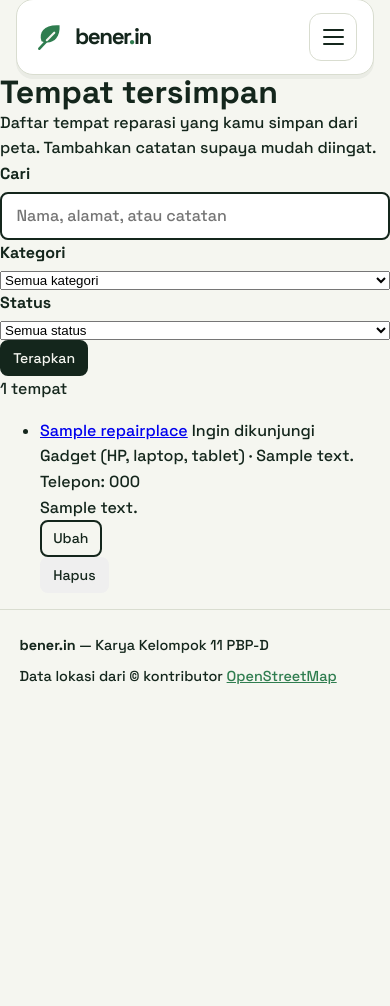
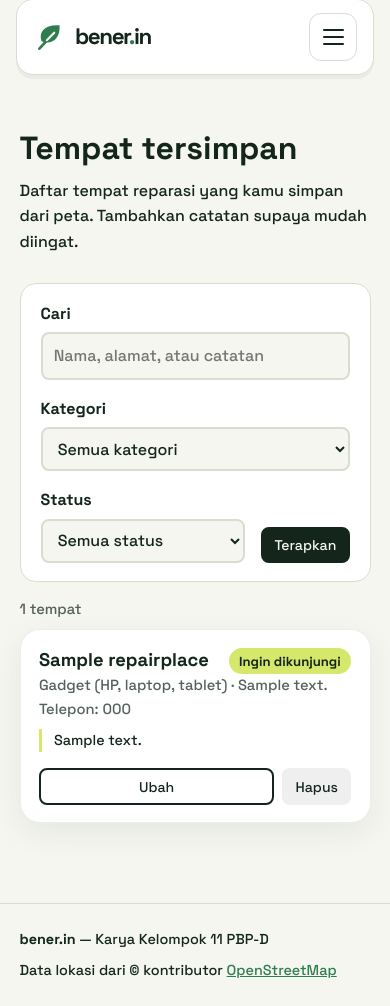
Before and after one commit to PBP-D-Kelompok-11/bener-in, a Django app: page /locations/saved/ in a window 390 px wide. Shown: the part 17-1023 px from the top of the page. Before the commit the page ends 701 px from the top, so only its background shows below. Run offline with Django 5.2, Linux system fonts and the light colour scheme; a user stored in the database is signed in; tables that the repository leaves empty hold one stand-in row (values such as "Sample post").

Commit message:
style(locations): responsive styles on shared design tokens and navbar links

```diff
--- /dev/null
+++ b/static/css/locations.css
@@ -0,0 +1,97 @@
+/* Modul D: Repair Location & Discovery.*/
+
+.loc-page { max-width: 1100px; margin: 0 auto; padding: 3.5rem 5vw 5rem; }
+.loc-page--narrow { max-width: 680px; }
+
+.loc-title { font-size: clamp(2rem, 4vw, 3rem); margin-bottom: .75rem; }
+.loc-lead { max-width: 62ch; margin-bottom: 1.75rem; }
+.loc-heading { font-size: 1.15rem; margin-bottom: .75rem; }
+.loc-meta { color: rgba(20, 38, 28, .72); font-size: .92rem; }
+.loc-note, .loc-note-text { font-size: .9rem; margin-top: 1rem; max-width: 70ch; }
+.loc-note-text { margin-top: .5rem; padding-left: .75rem; border-left: 3px solid var(--lime); }
+
+/* ---------- Filter ---------- */
+.loc-filter {
+  display: flex; flex-wrap: wrap; align-items: flex-end; gap: 1rem;
+  margin-bottom: 1rem; padding: 1.1rem 1.25rem;
+  background: #fff; border: 1px solid var(--line); border-radius: 16px;
+}
+.loc-filter .field { flex: 1 1 200px; margin: 0; }
+.loc-filter select, .loc-filter input[type="search"] {
+  width: 100%; padding: .55rem .7rem; font: inherit; color: var(--ink);
+  background: var(--paper); border: 2px solid var(--line); border-radius: 8px;
+}
+.loc-check { display: flex; align-items: center; gap: .5rem; font-weight: 500; }
+
+.loc-status {
+  margin-bottom: 1rem; padding: .55rem .9rem; border-radius: 8px;
+  background: #fff; border-left: 5px solid var(--line); font-size: .95rem;
+}
+.loc-status[data-state="loading"] { border-left-color: var(--lime); }
+.loc-status[data-state="success"] { border-left-color: var(--leaf); }
+.loc-status[data-state="error"] { border-left-color: var(--rust); color: var(--rust); font-weight: 700; }
+
+/* ---------- Peta + hasil ---------- */
+.loc-layout { display: grid; grid-template-columns: minmax(0, 2fr) minmax(260px, 1fr); gap: 1.25rem; align-items: start; }
+.loc-map { height: 520px; border: 1px solid var(--line); border-radius: 16px; overflow: hidden; background: #e8ecde; }
+.loc-results { max-height: 520px; overflow-y: auto; }
+.loc-result-list { list-style: none; margin: 0; padding: 0; display: grid; gap: .5rem; }
+.loc-result-list button {
+  display: block; width: 100%; text-align: left; padding: .6rem .8rem; cursor: pointer;
+  font: inherit; color: var(--ink); background: #fff; border: 1px solid var(--line); border-radius: 10px;
+  border-left: 5px solid var(--ink);
+}
+.loc-result-list li[data-kind="mitra"] button { border-left-color: var(--leaf); }
+.loc-result-list button:hover { background: var(--paper); }
+.loc-result-list span { display: block; font-size: .85rem; color: rgba(20, 38, 28, .72); }
+.loc-popup { display: grid; gap: .3rem; min-width: 190px; }
+.loc-popup .btn { padding: .35rem .7rem; font-size: .88rem; text-align: center; }
+.loc-popup button.btn { cursor: pointer; font-family: inherit; }
+.loc-popup button.btn:disabled { opacity: .65; cursor: default; }
+
+/* ---------- Kartu tempat tersimpan ---------- */
+.loc-list { list-style: none; margin: .5rem 0 0; padding: 0; display: grid; gap: 1rem; }
+.loc-card {
+  background: #fff; border: 1px solid rgba(20, 38, 28, .08); border-radius: 20px;
+  padding: 1.25rem 1.5rem; box-shadow: 0 10px 30px rgba(20, 38, 28, .07);
+}
+.loc-card--accent { box-shadow: 0 10px 30px rgba(20, 38, 28, .07), inset 5px 0 0 var(--lime); margin-bottom: 1rem; }
+.loc-card__top { display: flex; justify-content: space-between; align-items: baseline; flex-wrap: wrap; gap: .25rem 1rem; }
+.loc-card__title { font: 700 1.15rem var(--font-head); color: var(--ink); }
+a.loc-card__title { text-decoration: none; }
+a.loc-card__title:hover { color: var(--leaf); text-decoration: underline; }
+.loc-badge { padding: .15rem .65rem; border-radius: 999px; font-size: .82rem; font-weight: 700; background: var(--lime); }
+.loc-badge--visited { background: var(--leaf); color: #fff; }
+.loc-actions { display: flex; flex-wrap: wrap; gap: .5rem; margin-top: 1rem; }
+.loc-actions form { margin: 0; }
+.loc-actions button.btn { cursor: pointer; }
+
+.loc-empty { margin-top: 1rem; padding: 1rem 1.25rem; background: #fff; border: 1px dashed var(--line); border-radius: 12px; }
+.loc-empty[hidden], .loc-toast[hidden] { display: none; }
+
+.loc-messages { list-style: none; margin: 0 0 1rem; padding: 0; }
+.loc-message { padding: .6rem .9rem; background: #fff; border-left: 5px solid var(--leaf); border-radius: 8px; }
+.loc-message--error { border-left-color: var(--rust); color: var(--rust); font-weight: 700; }
+
+/* ---------- Toast ---------- */
+.loc-toast {
+  position: fixed; left: 50%; bottom: 1.5rem; transform: translateX(-50%); z-index: 1000;
+  display: flex; align-items: center; gap: 1rem; max-width: min(92vw, 520px);
+  padding: .75rem 1rem; background: var(--ink); color: var(--paper); border-radius: 10px;
+  box-shadow: 0 10px 30px rgba(20, 38, 28, .3);
+}
+.loc-toast[data-state="error"] { background: var(--rust); }
+.loc-toast button {
+  cursor: pointer; font: 700 .95rem var(--font-body); color: var(--lime);
+  background: none; border: 0; text-decoration: underline;
+}
+
+@media (max-width: 900px) {
+  .loc-layout { grid-template-columns: 1fr; }
+  .loc-map { height: 380px; }
+  .loc-results { max-height: none; }
+}
+@media (max-width: 600px) {
+  .loc-card { padding: 1.1rem 1.15rem; }
+  .loc-actions .btn { flex: 1 1 auto; text-align: center; }
+}
--- a/templates/base.html
+++ b/templates/base.html
@@ -38,6 +38,8 @@
                         <a href="{% url 'landing_page' %}#cari-mitra">Cari Mitra</a>
                         <a href="/repair/">Permintaan Saya</a>
                         <a href="{% url 'reviews:impact' %}">Impact</a>
+                        <a href="{% url 'locations:discover' %}">Peta Reparasi</a>
+                        <a href="{% url 'locations:saved' %}">Tempat Tersimpan</a>
                         <a href="{% url 'reviews:mine' %}" class="btn btn-ghost">Review</a>
                     {% elif user.role == 'mitra' %}
                         <a href="/repair/incoming/">Permintaan Masuk</a>
@@ -46,6 +48,7 @@
                     {% endif %}
                 {% else %}
                     <a href="{% url 'landing_page' %}#cari-mitra">Cari reparasi</a>
+                    <a href="{% url 'locations:discover' %}">Peta reparasi</a>
                     <a href="{% url 'landing_page' %}#cara-kerja">Cara kerja</a>
                     <a href="{% url 'landing_page' %}#faq">FAQ</a>
                 {% endif %}
```
